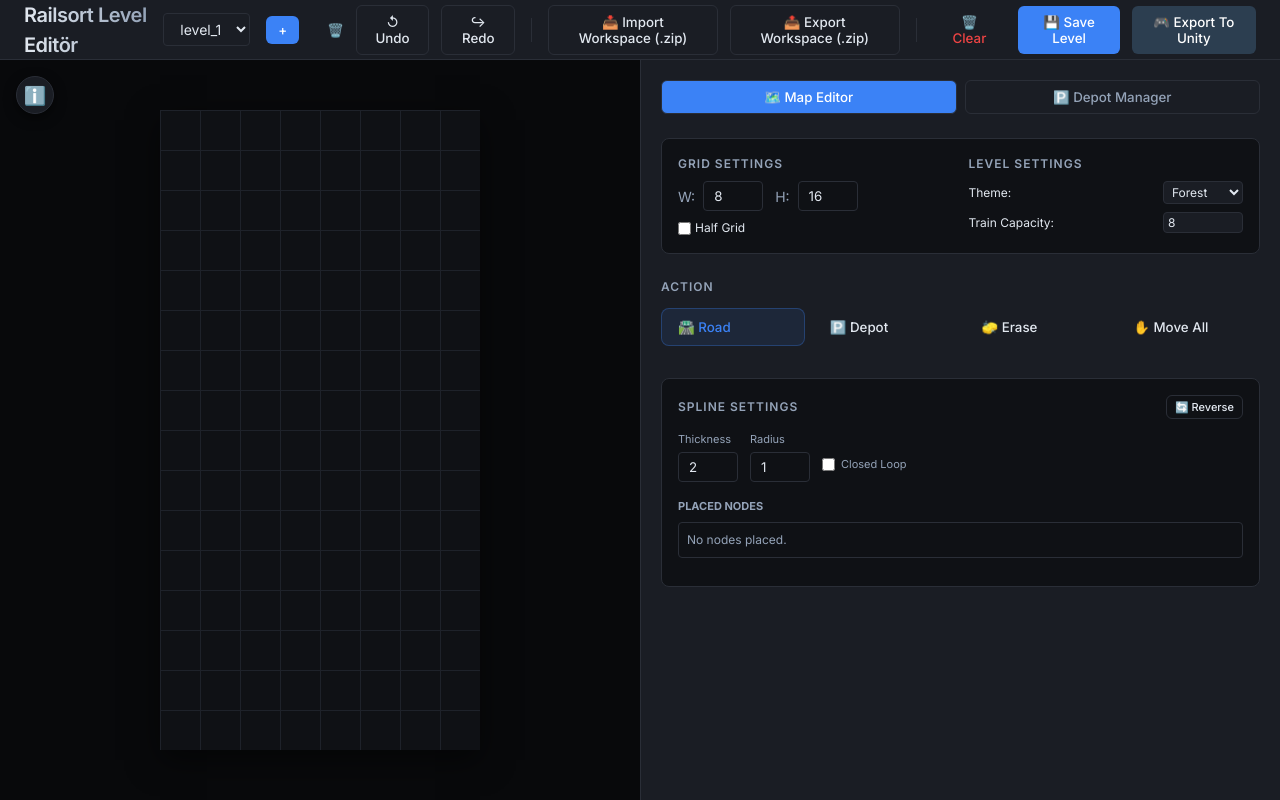
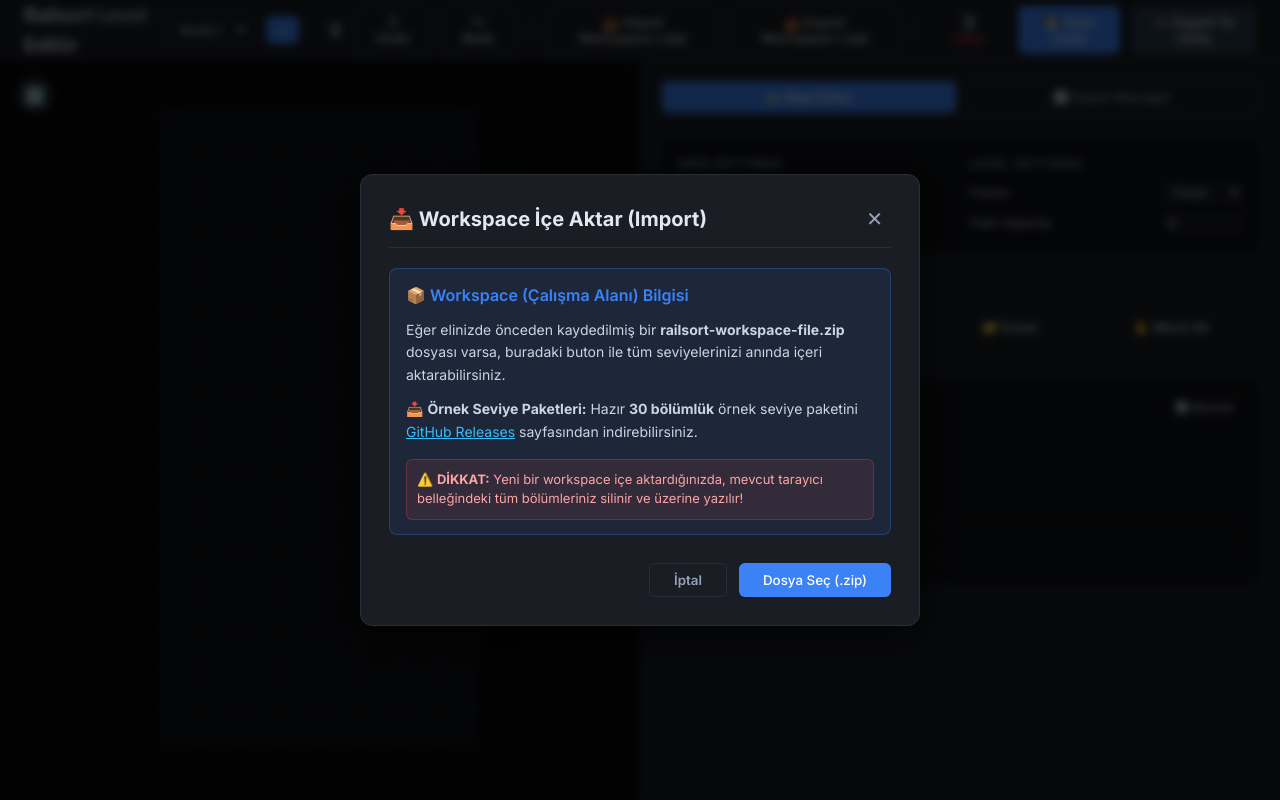
Before and after one commit to karagozkk/rail-sort-editor, a React (Vite) app: page / in a window 1280 px wide. Both pictures are taken after a click on the button "📥 Import Workspace (.zip)". Built offline with nearby package versions, Linux system fonts and the light colour scheme.

Commit message:
feat: add import workspace modal and update to 30 levels

```diff
--- a/src/App.jsx
+++ b/src/App.jsx
@@ -3,6 +3,7 @@ import './App.css';
 import Toolbar from './components/Toolbar';
 import Grid from './components/Grid';
 import ExportSettingsModal from './components/ExportSettingsModal';
+import ImportWorkspaceModal from './components/ImportWorkspaceModal';
 import InfoModal from './components/InfoModal';
 import JSZip from 'jszip';
 import { saveAs } from 'file-saver';
@@ -57,6 +58,7 @@ function App() {
   const [hoveredDepotId, setHoveredDepotId] = useState(null);
 
   const [isExportModalOpen, setIsExportModalOpen] = useState(false);
+  const [isImportModalOpen, setIsImportModalOpen] = useState(false);
   const [isInfoModalOpen, setIsInfoModalOpen] = useState(false);
   const [lastActiveDepotId, setLastActiveDepotId] = useState(null);
   const [lastActiveObject, setLastActiveObject] = useState(null);
@@ -723,7 +725,7 @@ function App() {
           <button className="secondary-btn" onClick={handleRedo} disabled={future.length === 0}>↪ Redo</button>
           <div style={{ width: '1px', height: '24px', background: 'var(--border-color)', margin: '0 4px' }}></div>
           <input type="file" ref={fileInputRef} accept=".zip" style={{ display: 'none' }} onChange={handleImportWorkspace} />
-          <button className="secondary-btn" onClick={() => fileInputRef.current?.click()}>📥 Import Workspace (.zip)</button>
+          <button className="secondary-btn" onClick={() => setIsImportModalOpen(true)}>📥 Import Workspace (.zip)</button>
           <button className="secondary-btn" onClick={handleExportWorkspace}>📤 Export Workspace (.zip)</button>
           <div style={{ width: '1px', height: '24px', background: 'var(--border-color)', margin: '0 4px' }}></div>
           <button className="danger-btn" onClick={handleClear}>🗑️ Clear</button>
@@ -818,6 +820,16 @@ function App() {
             onClose={() => setIsInfoModalOpen(false)}
           />
         )}
+
+        {isImportModalOpen && (
+          <ImportWorkspaceModal
+            onClose={() => setIsImportModalOpen(false)}
+            onConfirm={() => {
+              setIsImportModalOpen(false);
+              fileInputRef.current?.click();
+            }}
+          />
+        )}
       </div>
     </div>
   );
--- /dev/null
+++ b/src/components/ImportWorkspaceModal.jsx
@@ -0,0 +1,81 @@
+import React from 'react';
+
+const ImportWorkspaceModal = ({ onClose, onConfirm }) => {
+  return (
+    <div style={{
+      position: 'fixed', top: 0, left: 0, width: '100vw', height: '100vh',
+      backgroundColor: 'rgba(0,0,0,0.7)', backdropFilter: 'blur(4px)',
+      display: 'flex', alignItems: 'center', justifyContent: 'center',
+      zIndex: 99999
+    }} onClick={onClose}>
+      <div style={{
+        backgroundColor: 'var(--panel-bg)', padding: '28px', borderRadius: '12px',
+        width: '560px', maxWidth: '90vw',
+        border: '1px solid var(--border-color)', boxShadow: '0 12px 36px rgba(0,0,0,0.6)',
+        color: 'var(--text-primary)', display: 'flex', flexDirection: 'column', gap: '20px'
+      }} onClick={(e) => e.stopPropagation()}>
+
+        {/* Header */}
+        <div style={{ display: 'flex', justifyContent: 'space-between', alignItems: 'center', borderBottom: '1px solid var(--border-color)', paddingBottom: '12px' }}>
+          <h2 style={{ margin: 0, fontSize: '20px', display: 'flex', alignItems: 'center', gap: '8px' }}>
+            📥 Workspace İçe Aktar (Import)
+          </h2>
+          <button
+            onClick={onClose}
+            style={{
+              background: 'transparent', border: 'none', color: 'var(--text-secondary)',
+              fontSize: '20px', cursor: 'pointer', padding: '4px 8px', borderRadius: '4px'
+            }}
+          >
+            ✕
+          </button>
+        </div>
+
+        {/* Workspace Warning Banner */}
+        <div style={{
+          backgroundColor: 'rgba(59, 130, 246, 0.1)', border: '1px solid rgba(59, 130, 246, 0.3)',
+          borderRadius: '8px', padding: '14px 16px', display: 'flex', flexDirection: 'column', gap: '12px'
+        }}>
+          <div style={{ fontWeight: 600, color: 'var(--accent-color)', display: 'flex', alignItems: 'center', gap: '6px' }}>
+            📦 Workspace (Çalışma Alanı) Bilgisi
+          </div>
+          <p style={{ margin: 0, fontSize: '14px', lineHeight: '1.6', color: '#cbd5e1' }}>
+            Eğer elinizde önceden kaydedilmiş bir <strong>railsort-workspace-file.zip</strong> dosyası varsa, buradaki buton ile tüm seviyelerinizi anında içeri aktarabilirsiniz.
+          </p>
+          <p style={{ margin: 0, fontSize: '14px', lineHeight: '1.6', color: '#cbd5e1' }}>
+            📥 <strong>Örnek Seviye Paketleri:</strong> Hazır <strong>30 bölümlük</strong> örnek seviye paketini <a href="https://github.com/karagozkk/rail-sort-editor/releases" target="_blank" rel="noreferrer" style={{ color: '#38bdf8', textDecoration: 'underline' }}>GitHub Releases</a> sayfasından indirebilirsiniz.
+          </p>
+          <div style={{ marginTop: '4px', padding: '10px', backgroundColor: 'rgba(239, 68, 68, 0.1)', border: '1px solid rgba(239, 68, 68, 0.3)', borderRadius: '6px' }}>
+            <p style={{ margin: 0, fontSize: '13px', lineHeight: '1.5', color: '#fca5a5' }}>
+              ⚠️ <strong>DİKKAT:</strong> Yeni bir workspace içe aktardığınızda, mevcut tarayıcı belleğindeki tüm bölümleriniz silinir ve üzerine yazılır!
+            </p>
+          </div>
+        </div>
+
+        {/* Footer */}
+        <div style={{ display: 'flex', justifyContent: 'flex-end', gap: '12px', paddingTop: '8px' }}>
+          <button
+            onClick={onClose}
+            style={{
+              padding: '8px 24px', backgroundColor: 'transparent',
+              color: 'var(--text-secondary)', border: '1px solid var(--border-color)',
+              borderRadius: '6px', cursor: 'pointer', fontWeight: 600
+            }}
+          >
+            İptal
+          </button>
+          <button
+            className="primary-btn"
+            onClick={onConfirm}
+            style={{ padding: '8px 24px' }}
+          >
+            Dosya Seç (.zip)
+          </button>
+        </div>
+
+      </div>
+    </div>
+  );
+};
+
+export default ImportWorkspaceModal;
--- a/src/components/InfoModal.jsx
+++ b/src/components/InfoModal.jsx
@@ -29,25 +29,6 @@ const InfoModal = ({ onClose }) => {
           >
             ✕
           </button>
-        </div>
-
-        {/* Workspace Warning Banner */}
-        <div style={{
-          backgroundColor: 'rgba(59, 130, 246, 0.1)', border: '1px solid rgba(59, 130, 246, 0.3)',
-          borderRadius: '8px', padding: '14px 16px', display: 'flex', flexDirection: 'column', gap: '8px'
-        }}>
-          <div style={{ fontWeight: 600, color: 'var(--accent-color)', display: 'flex', alignItems: 'center', gap: '6px' }}>
-            📦 Workspace (Çalışma Alanı) Bilgisi
-          </div>
-          <p style={{ margin: 0, fontSize: '13px', lineHeight: '1.5', color: '#cbd5e1' }}>
-            Eğer elinizde önceden kaydedilmiş bir <strong>railsort-workspace-file.zip</strong> dosyası varsa, üst menüdeki <strong>📥 Import Workspace (.zip)</strong> butonu ile tüm seviyelerinizi anında içeri aktarabilirsiniz.
-          </p>
-          <p style={{ margin: 0, fontSize: '13px', lineHeight: '1.5', color: '#cbd5e1' }}>
-            📥 <strong>Örnek Seviye Paketleri:</strong> Hazır 20 bölümlük örnek seviye paketini <a href="https://github.com/karagozkk/rail-sort-editor/releases" target="_blank" rel="noreferrer" style={{ color: '#38bdf8', textDecoration: 'underline' }}>GitHub Releases</a> sayfasından indirebilirsiniz.
-          </p>
-          <p style={{ margin: 0, fontSize: '12px', lineHeight: '1.4', color: '#94a3b8' }}>
-            💡 <em>Çalışmalarınız otomatik olarak tarayıcınızda saklanır. Ancak tarayıcı geçmişi veya çerezleri temizlendiğinde kaybolmaması için düzenli aralıklarla <strong>📤 Export Workspace (.zip)</strong> yapmanız önerilir.</em>
-          </p>
         </div>
 
         {/* Shortcuts Section */}
```
Also changed, not shown: 1 other file (tests, documents, lock files or other folders).
